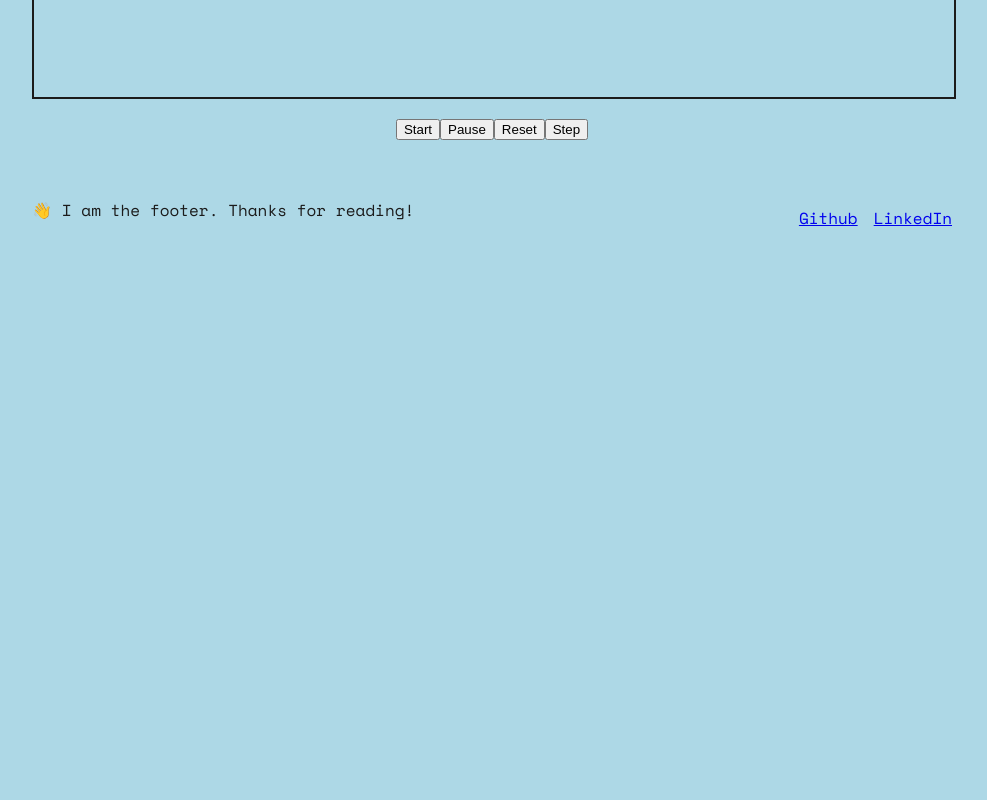
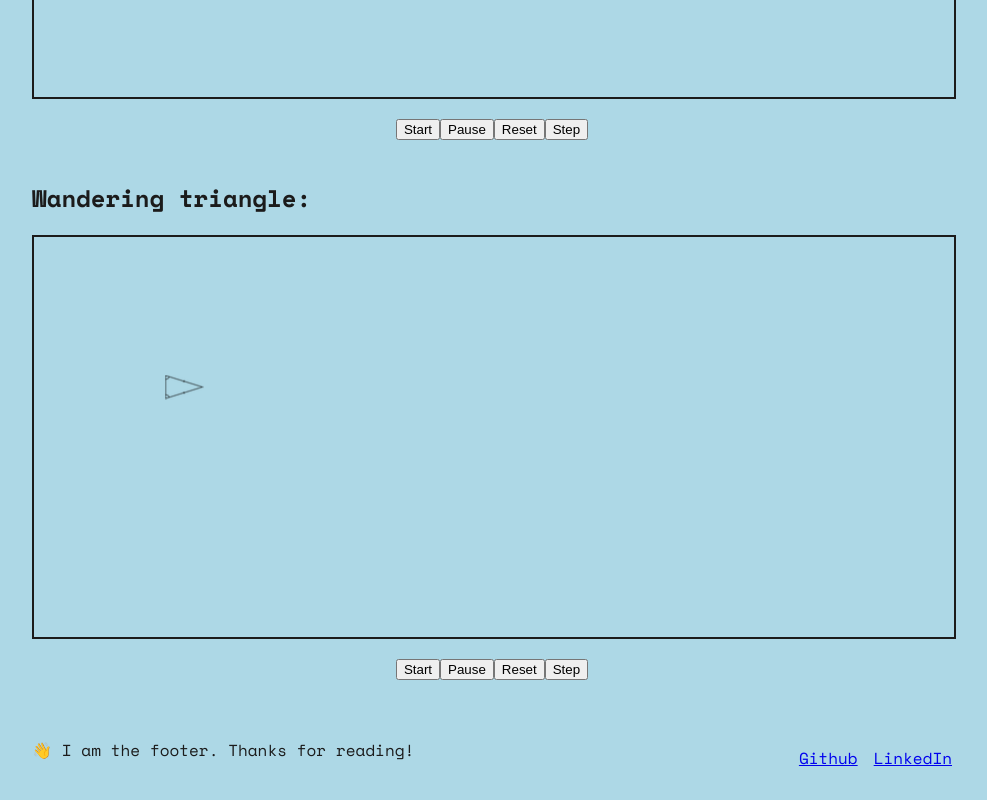
Before and after one commit to jyburns/jeffburns.dev, an Eleventy site: page src/projects/boids.html in a window 1280 px wide. Shown: the part 1177-1977 px from the top of the page, without its empty margins (148-1135 px from the left). Before the commit the page ends 1437 px from the top, so only its background shows below. Built offline with nearby package versions, Linux system fonts and the light colour scheme; Eleventy itself is replaced by a stand-in of ours; files that its build step writes are made by us from their sources; what eleventy-plugin-svg-contents would draw is missing.

Commit message:
added wandering triangle animation.

```diff
--- a/src/projects/boids.html
+++ b/src/projects/boids.html
@@ -48,7 +48,7 @@ emojiLabel: bird
   </div>
 </div>
 
-<h2>Snow:</h2>
+<h2>Snow-ish:</h2>
 <div class="canvas-container">
   <canvas class="boid-canvas" id="canvas_2"></canvas>
   <div class="canvas-button-container">
@@ -58,3 +58,14 @@ emojiLabel: bird
     <button id="canvas_2_step">Step</button>
   </div>
 </div>
+
+<h2>Wandering triangle:</h2>
+<div class="canvas-container">
+  <canvas class="boid-canvas" id="canvas_3" height="400" width="920"></canvas>
+  <div class="canvas-button-container">
+    <button id="canvas_3_start">Start</button>
+    <button id="canvas_3_pause">Pause</button>
+    <button id="canvas_3_reset">Reset</button>
+    <button id="canvas_3_step">Step</button>
+  </div>
+</div>
--- a/src/scripts/boids/main.js
+++ b/src/scripts/boids/main.js
@@ -1,5 +1,6 @@
 import { slidingRectangle } from "./slidingRectangle.js";
 import { snow } from "./snow.js";
+import { wanderingTriangle } from './wanderingTriangle.js';
 
 const animations = [];
 
@@ -14,6 +15,7 @@ const mainLoop = () => {
 window.addEventListener('load', () => {
   animations.push(slidingRectangle('canvas_1'));
   animations.push(snow('canvas_2'));
+  animations.push(wanderingTriangle('canvas_3'));
 
   const main = document.getElementsByTagName('main')[0];
 
--- /dev/null
+++ b/src/scripts/boids/wanderingTriangle.js
@@ -0,0 +1,76 @@
+import animationFactory from '../modules/animationFactory.js';
+
+let img = new Image();
+img.src = '../../assets/images/isoceles.png';
+
+const minImgDimension = Math.min(img.height, img.width);
+
+console.log('minImgDimension', minImgDimension);
+
+const defaultInitialParams = {
+  speed: 3
+};
+
+const defaultInitialState = {
+  x: 150,
+  y: 150,
+  heading: 0, //radians
+  turnDirection: 1  // -1 is clockwise, 1 is counterclockwise
+};
+
+const wanderingTriangle = (canvasId, initialParams = defaultInitialParams, initialState = defaultInitialState) => {
+  const anim = animationFactory.create();
+  anim.setCanvasId(canvasId);
+  anim.setInitialConditions(initialParams, initialState);
+
+  anim.setUpdate(() => {
+    if (anim.ticks % 5 === 0) {
+      // pick a new heading within the 22.5 degrees directly in front of the triangle
+      let turn = Math.random() * (1/32) * Math.PI;
+
+      // ~2/3 likelihood that the triangle will continue turning in the same diretion
+      anim.state.turnDirection = (Math.random() > 0.33) ? anim.state.turnDirection : (-1 * anim.state.turnDirection);
+      anim.state.heading += turn * anim.state.turnDirection;
+    }
+
+    let offsetX = Math.cos(anim.state.heading) * anim.params.speed;
+    let offsetY = Math.sin(anim.state.heading) * anim.params.speed;
+
+    let boundedX = (anim.state.x + offsetX) % (anim.canvas.width + minImgDimension);
+    let boundedY = (anim.state.y + offsetY) % (anim.canvas.height + minImgDimension);
+
+    anim.state.x = boundedX < (0 - minImgDimension) ? anim.canvas.width : boundedX;
+    anim.state.y = boundedY < (0 - minImgDimension) ? anim.canvas.height : boundedY;
+  });
+
+  anim.setDraw(() => {
+    anim.ctx.save();
+    anim.ctx.clearRect(0, 0, anim.ctx.canvas.width, anim.ctx.canvas.height);
+    anim.ctx.translate(anim.state.x, anim.state.y);
+
+    // image is rotated additional 90 degrees clockwise to face heading
+    anim.ctx.rotate(anim.state.heading + (Math.PI / 2));
+    anim.ctx.translate(-anim.state.x, -anim.state.y);
+    anim.ctx.drawImage(img, anim.state.x - (img.width / 2), anim.state.y - (img.height / 2));
+    anim.ctx.restore();
+  });
+
+  document.getElementById(`${canvasId}_start`).onclick = (e) => {
+    anim.start();
+  };
+  document.getElementById(`${canvasId}_pause`).onclick = (e) => {
+    anim.pause();
+  };
+  document.getElementById(`${canvasId}_reset`).onclick = (e) => {
+    anim.reset();
+  };
+  document.getElementById(`${canvasId}_step`).onclick = (e) => {
+    anim.step();
+  };
+
+  return anim;
+};
+
+export {
+  wanderingTriangle
+}
```
Also changed, not shown: .eleventy.js, src/assets/images/isoceles.png (added).
